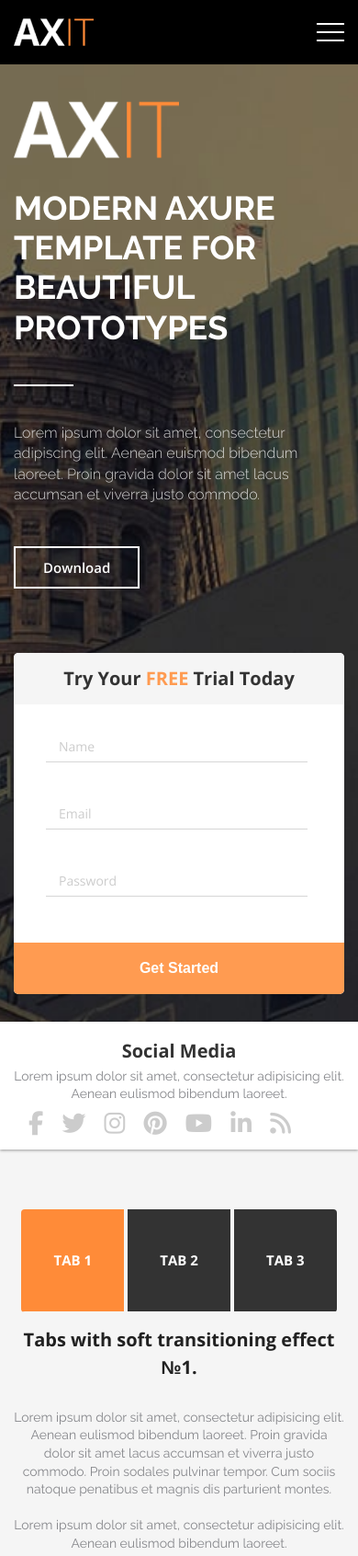
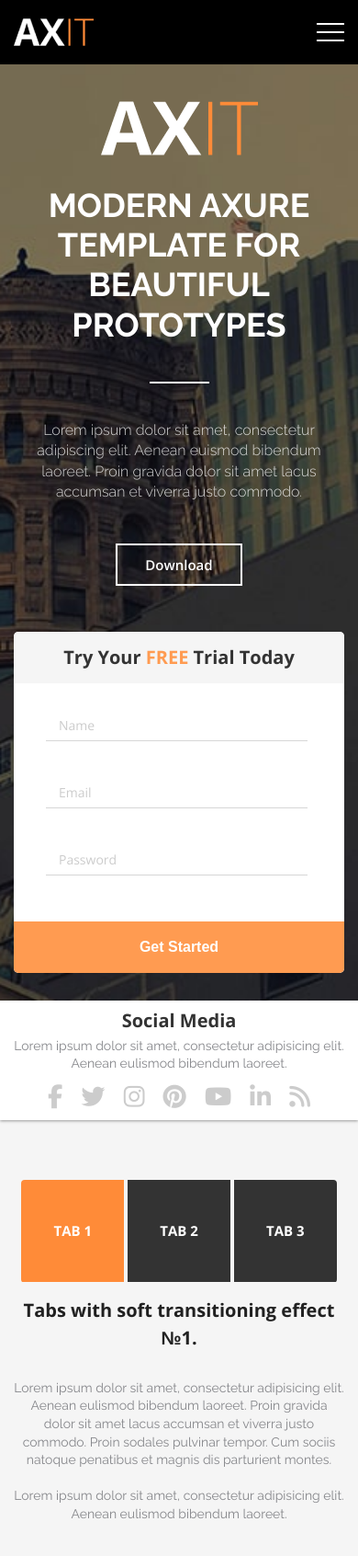
Before and after one commit to andrew2102/myProjects, a plain HTML site: page index.html in a window 390 px wide. Shown: the top 1692 px of the page at 92% size. Drawn offline with nearby package versions, Linux system fonts and the light colour scheme.

Commit message:
Final version

```diff
--- a/css/style.css
+++ b/css/style.css
@@ -146,7 +146,7 @@ textarea::placeholder {
 	line-height: 1.4;
 	color: #fff;
 	opacity: 0.8;
-	padding-bottom: 45px;
+	margin-bottom: 45px;
 }
 
 .intro__form {
@@ -265,10 +265,17 @@ textarea::placeholder {
 	position: relative;
 }
 
+.social__inner {
+	display: flex;
+	justify-content: space-between;
+	min-height: 105px;
+	align-items: center;
+}
+
 .social__item {
-	display: inline-block;
+	/* display: inline-block; */
 	max-width: 377px;
-	margin: 20px 30px 20px 0;
+	/* margin: 20px 30px 20px 0; */
 }
 
 .social__title {
@@ -286,18 +293,15 @@ textarea::placeholder {
 	line-height: 1.4;
 }
 
-.social__icon {
-	display: inline-block;
-	position: absolute;
-	top: 55%;
-	transform: translate(0, -50%);
-}
-
 .social__icon a {
 	font-size: 44px;
 	color: #ccc;
 	line-height: 1.2;
 	margin-left: 55px;
+}
+
+.social__icon a:first-child {
+	margin-left: 0;
 }
 
 .social__icon a:hover,
@@ -321,6 +325,14 @@ textarea::placeholder {
 	justify-content: space-between;
 }
 
+.features__list li {
+	border-bottom: 1px solid #f5f5f5;
+}
+
+.features__list li:last-child {
+	border-bottom: none;
+}
+
 .features__tabs {
 	border-radius: 4px;
 	overflow: hidden;
@@ -334,7 +346,6 @@ textarea::placeholder {
 	text-transform: uppercase;
 	color: #fff;
 	background-color: #333;
-	border-bottom: 1px solid #f5f5f5;
 	padding: 45px 35px;
 }
 
@@ -346,10 +357,6 @@ textarea::placeholder {
 .features__tab:focus {
 	background-color: #ff8b38;
 	outline: none;
-}
-
-.features__tab:last-child {
-	border-bottom: none;
 }
 
 .features__tab:hover {
@@ -642,18 +649,19 @@ textarea::placeholder {
 	padding: 22px 10px 25px;
 	margin-bottom: 20px;
 	text-align: left;
+	border-radius: 5%;
 }
 
-.customers__text:before {
+/* .customers__text:before {
 	content: '';
 	width: 14px;
 	height: 14px;
 	background: #f5f5f5;
 	position: absolute;
-	top: 110px;
+	top: 53%;
 	left: 30px;
 	transform: rotate(45deg);
-}
+} */
 
 .customers__id {
 	text-align: left;
@@ -796,7 +804,8 @@ textarea::placeholder {
 	}
 	.standart,
 	.sublist {
-		padding-top: 76px;
+		padding-top: 60px;
+		padding-bottom: 90px;
 	}
 	.standart__inner {
 		justify-content: center;
@@ -808,7 +817,7 @@ textarea::placeholder {
 		margin-right: 20px;
 	}
 	.sublist__pic {
-		margin: 50px 20px;
+		margin: 40px 20px;
 	}
 	.form__info input,
 	.form__message {
@@ -849,9 +858,6 @@ textarea::placeholder {
 	}
 	.features__pic {
 		margin-top: 30px;
-	}
-	.customers__text:before {
-		top: 138px;
 	}
 	.form__info input,
 	.form__message {
@@ -934,32 +940,44 @@ textarea::placeholder {
 	.burger.active span {
 		transform: scale(0);
 	}
+	.intro__content {
+		display: flex;
+		flex-direction: column;
+		align-items: center;
+		margin: 110px auto 0;
+		text-align: center;
+	}
 	.intro__content,
 	.intro__form {
 		width: 100%;
 	}
+	.intro__title:after {
+		margin: 40px auto;
+	}
 	.intro__form {
-		margin: 70px auto 0;
+		margin: 50px auto 0;
 	}
 	.social__inner {
-		position: relative;
+		justify-content: center;
+		flex-direction: column;
 	}
 	.social__item {
 		max-width: 100%;
-		margin: 20px auto 50px;
+		margin: 10px 0;
+		display: flex;
+		flex-direction: column;
+		align-items: center;
+	}
+	.social__text {
 		text-align: center;
 	}
 	.social__icon {
-		display: block;
-		position: absolute;
-		top: 80%;
-		left: 0;
-		z-index: 3;
+		margin-bottom: 10px;
 	}
 	.features {
 		padding: 65px 0;
 	}
-	.features__list a {
+	.features__list li {
 		display: inline-block;
 	}
 	.features__item {
@@ -973,7 +991,11 @@ textarea::placeholder {
 		margin-top: 15px;
 	}
 	.section__header {
-		padding-top: 65px;
+		padding-top: 55px;
+	}
+	.standart,
+	.sublist {
+		padding-bottom: 70px;
 	}
 	.sublist__pic {
 		margin: 0 0 50px 0;
@@ -991,15 +1013,18 @@ textarea::placeholder {
 		width: 90%;
 		margin: 30px auto;
 	}
-	.customers__text:before {
-		top: 82px;
-	}
 	.awesome {
 		margin: 60px 0 80px;
 	}
 	.awesome__item {
 		width: 85%;
 		margin: 20px auto;
+	}
+	.options {
+		padding-bottom: 60px;
+	}
+	.option__prices {
+		margin-top: 60px;
 	}
 	.option__item {
 		width: 80%;
@@ -1029,11 +1054,11 @@ textarea::placeholder {
 		margin-left: 16px;
 		font-size: 26px;
 	}
+	.awesome {
+		margin: 40px 0 60px;
+	}
 	.option__item {
 		width: 90%;
-	}
-	.customers__text:before {
-		top: 96px;
 	}
 	.footer__social a {
 		font-size: 20px;
@@ -1042,6 +1067,12 @@ textarea::placeholder {
 }
 
 @media (max-width: 374px) {
+	.intro__logo img {
+		max-width: 150px;
+	}
+	.intro__title {
+		font-size: 30px;
+	}
 	.intro__form-title {
 		padding: 16px 16px;
 	}
@@ -1052,9 +1083,6 @@ textarea::placeholder {
 	.features__list a {
 		padding: 30px 25px;
 	}
-	.customers__text:before {
-		top: 110px;
-	}
 	.form__info input,
 	.form__message {
 		min-width: 270px;
--- a/index.html
+++ b/index.html
@@ -3,8 +3,6 @@
 	<head>
 		<meta charset="UTF-8" />
 		<meta name="viewport" content="width=device-width, initial-scale=1.0" />
-		<link rel="stylesheet" type="text/css" href="css/style.min.css" />
-		<link rel="stylesheet" type="text/css" href="css/reset.min.css" />
 		<link
 			href="https://fonts.googleapis.com/css2?family=Open+Sans:ital,wght@0,400;0,600;0,700;1,400&family=Raleway:wght@300;400;500;700&display=swap"
 			rel="stylesheet"
@@ -13,8 +11,10 @@
 		<link rel="icon" type="image/png" sizes="32x32" href="img/favicon/favicon-32x32.png" />
 		<link rel="icon" type="image/png" sizes="16x16" href="img/favicon/favicon-16x16.png" />
 		<link rel="manifest" href="img/favicon/site.webmanifest" />
+		<link rel="stylesheet" type="text/css" href="css/style.min.css" />
+		<link rel="stylesheet" type="text/css" href="css/reset.min.css" />
+		<script src="https://kit.fontawesome.com/e96b147801.js" crossorigin="anonymous"></script>
 		<title>Modern Axure Template</title>
-		<script src="https://kit.fontawesome.com/e96b147801.js" crossorigin="anonymous"></script>
 	</head>
 
 	<body>
@@ -34,9 +34,9 @@
 							<li><a class="header__link" href="#" data-scroll="#contact">Contact</a></li>
 						</ul>
 					</nav>
-					<div class="burger" id="navToggle">
+					<a href="#" class="burger" id="navToggle">
 						<span class="burger__item"></span>
-					</div>
+					</a>
 				</div>
 			</div>
 		</header>
@@ -121,15 +121,9 @@
 					<div class="features__inner">
 						<div class="features__tabs">
 							<ul class="features__list" id="features__list">
-								<a class="features__tab" href="#!" data-tab="#tab_1">
-									<li>Tab 1</li>
-								</a>
-								<a class="features__tab" href="#!" data-tab="#tab_2">
-									<li>Tab 2</li>
-								</a>
-								<a class="features__tab" href="#!" data-tab="#tab_3">
-									<li>Tab 3</li>
-								</a>
+								<li><a class="features__tab" href="#!" data-tab="#tab_1">Tab 1</a></li>
+								<li><a class="features__tab" href="#!" data-tab="#tab_2">Tab 2</a></li>
+								<li><a class="features__tab" href="#!" data-tab="#tab_3">Tab 3</a></li>
 							</ul>
 						</div>
 						<div class="features__item" id="tab_1">
```
Also changed, not shown: css/style.min.css.
